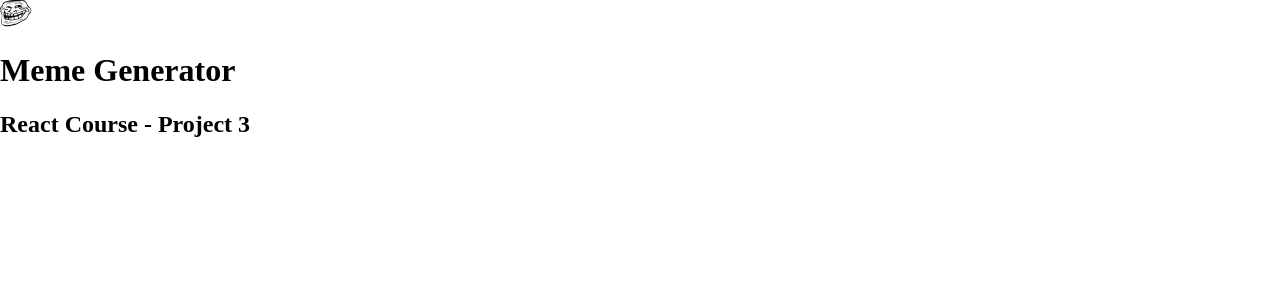
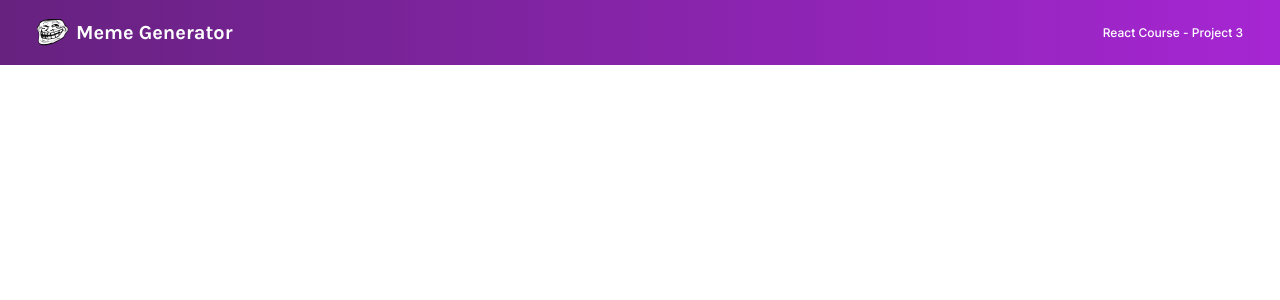
Before and after one commit to deltavitor/meme-generator, a React app: page / in a window 1280 px wide. Shown: the top 300 px of the page. Built offline with nearby package versions, Linux system fonts and the light colour scheme.

Commit message:
Stylized Header component

```diff
--- a/public/index.html
+++ b/public/index.html
@@ -1,6 +1,9 @@
 <!DOCTYPE html>
 <html lang="en" dir="ltr">
   <head>
+    <link rel="preconnect" href="https://fonts.googleapis.com">
+    <link rel="preconnect" href="https://fonts.gstatic.com" crossorigin>
+    <link href="https://fonts.googleapis.com/css2?family=Inter:wght@500&family=Karla:wght@400;500;700&display=swap" rel="stylesheet">
     <meta charset="utf-8">
     <title>Meme Generator</title>
   </head>
--- a/src/components/Header.js
+++ b/src/components/Header.js
@@ -5,11 +5,9 @@
 function Header() {
   return (
     <header>
-      <div>
-        <img src={TrollFaceIcon} />
-        <h1>Meme Generator</h1>
-      </div>
-      <h2>React Course - Project 3</h2>
+      <img className="header--icon" src={TrollFaceIcon} />
+      <h1 className="header--title">Meme Generator</h1>
+      <h2 className="header--subtitle">React Course - Project 3</h2>
     </header>
   )
 }
--- a/src/style.css
+++ b/src/style.css
@@ -4,4 +4,35 @@
 
 body {
   margin: 0;
+  font-family: Karla, sans-serif;
 }
+
+header {
+  display: flex;
+  flex-direction: row;
+  align-items: center;
+  height: 65px;
+  padding: 0 37px 0 37px;
+  background: linear-gradient(90deg, #672280 1.18%, #A626D3 100%);
+  color: #FFFFFF;
+}
+
+.header--icon {
+  margin-right: 7px;
+}
+
+.header--title {
+  font-weight: 700;
+  font-size: 1.25rem;
+  line-height: 24px;
+  margin: 0 auto 0 0;
+}
+
+.header--subtitle {
+  font-family: Inter, sans-serif;
+  font-weight: 500;
+  font-size: 0.75rem;
+  line-height: 15px;
+  text-align: right;
+  margin: 0;
+}
```
